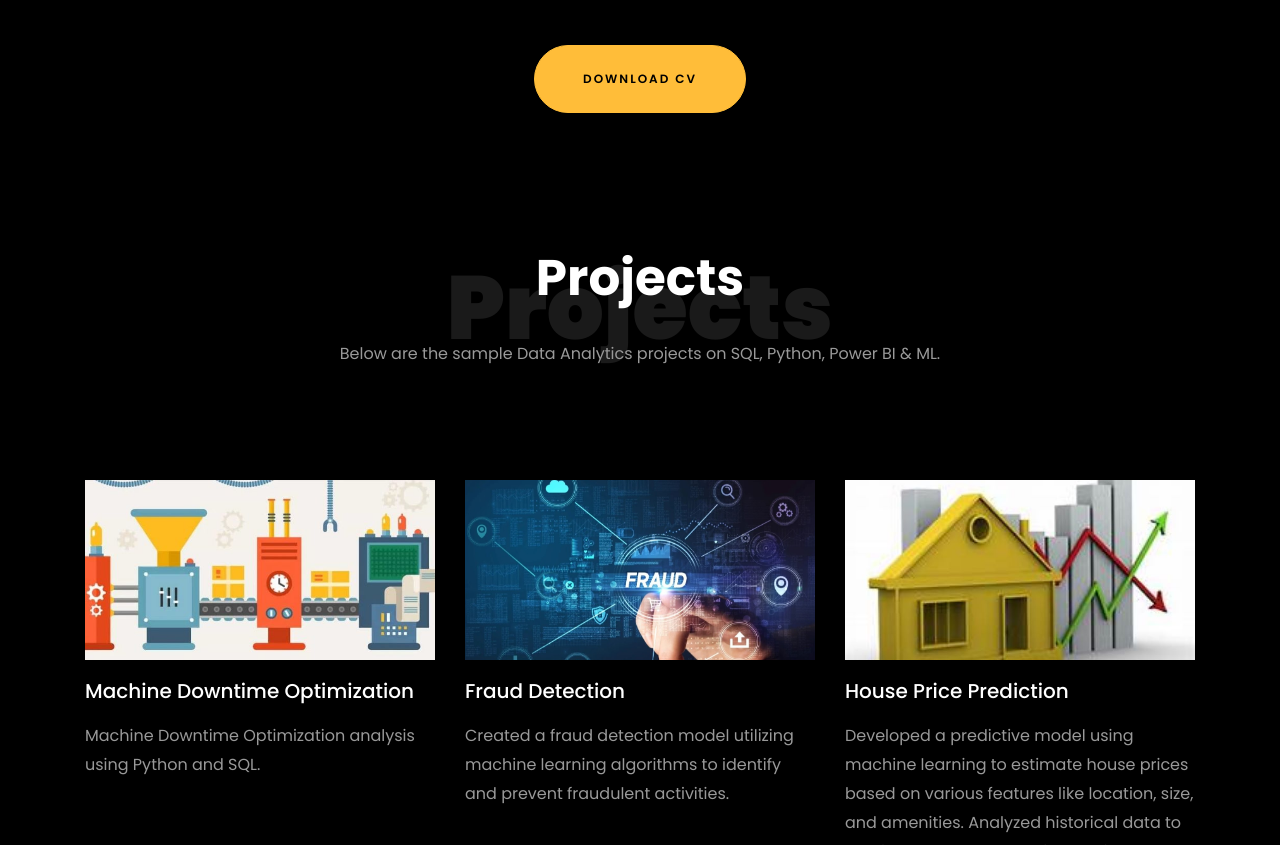
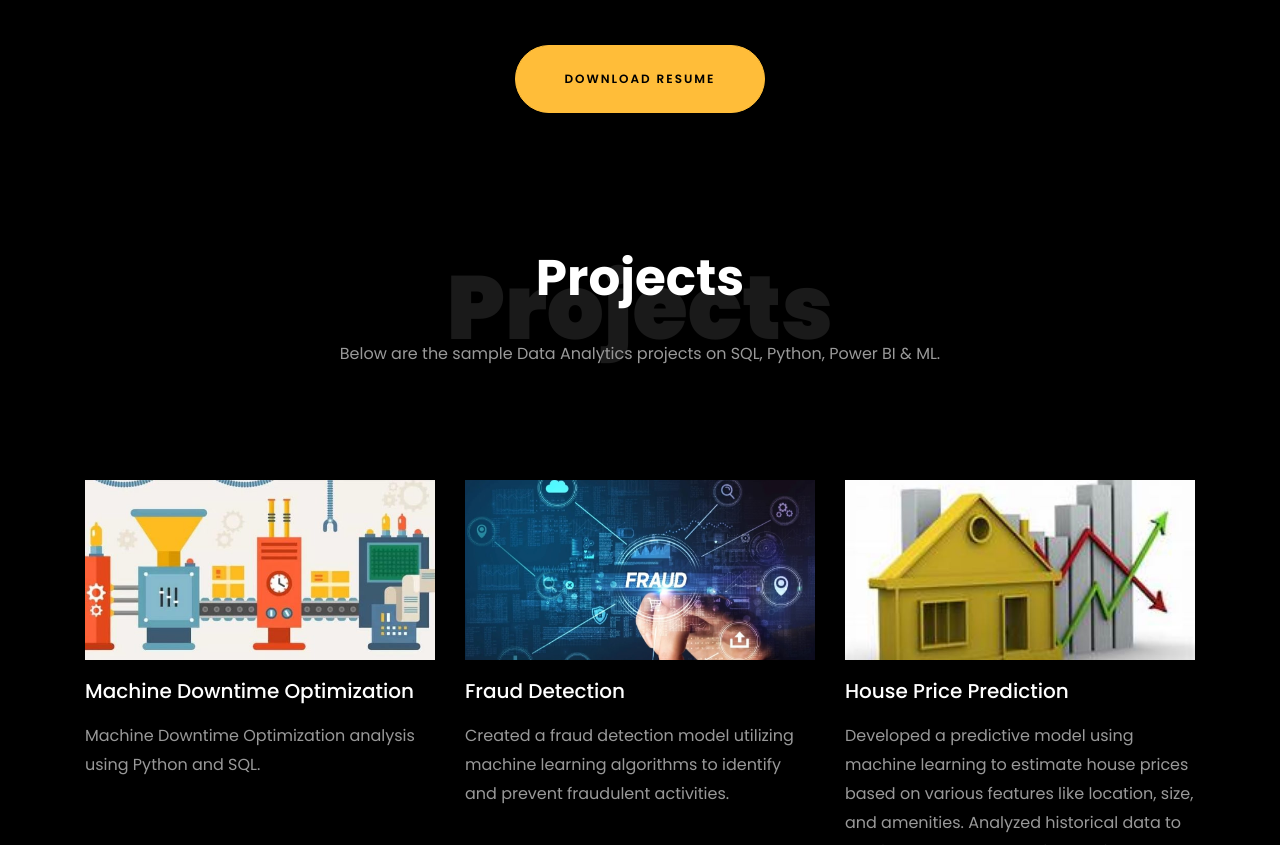
Before and after one commit to omishrih/omkarpujari_portfolio, a plain HTML site: page index.html in a window 1280 px wide. Shown: the part 3278-4123 px from the top of the page. Drawn offline with Linux system fonts and the light colour scheme; animation ran at ten frames a second; files whose address does not match are found by name.

Commit message:
Update index.html

```diff
--- a/index.html
+++ b/index.html
@@ -392,7 +392,7 @@
 
     		<div class="row justify-content-center mt-5">
     			<div class="col-md-6 text-center ftco-animate">
-    				<p><a href="#" class="btn btn-primary py-4 px-5">Download CV</a></p>
+    				<p><a href="https://drive.google.com/file/d/1rV-Fixv9blEDnCeyndgB8u0GRZh08YPr/view?usp=sharing" class="btn btn-primary py-4 px-5">Download Resume</a></p>
     			</div>
     		</div>
     	</div>
```
